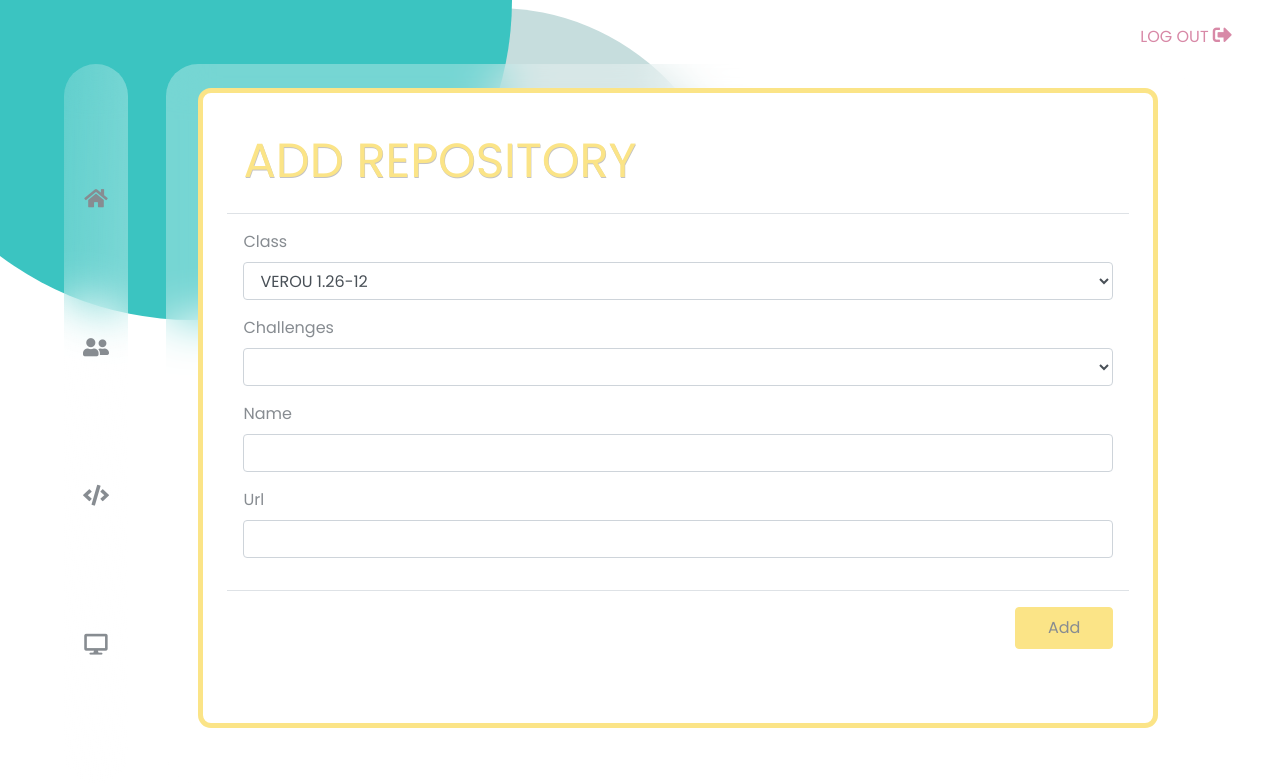
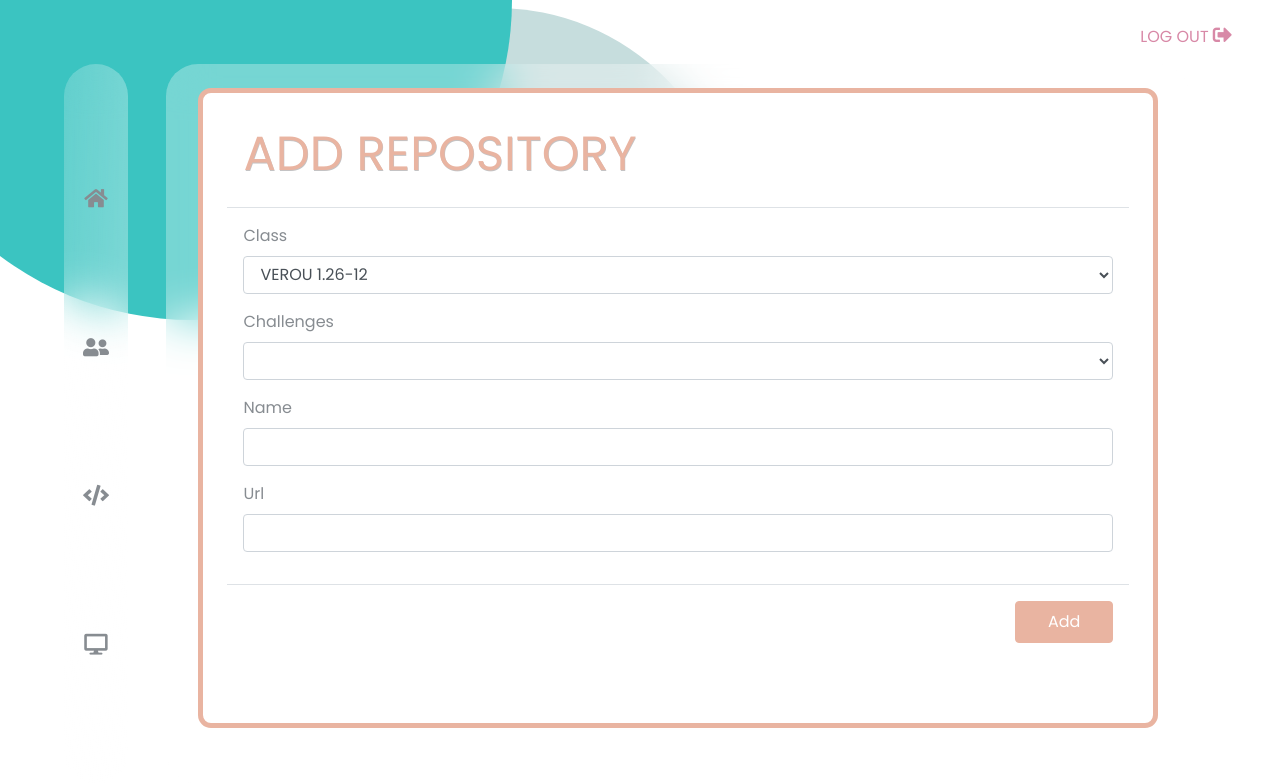
Before and after one commit to grb-ds/mvc, a PHP site: template View/create_repository.php in a window 1280 px wide. Shown: the top 783 px of the page. Run offline with PHP 8.4, Linux system fonts and the light colour scheme; the template is opened without the code that fills it, so the values that code supplies are empty; some libraries are stand-ins or nearby versions.

Commit message:
Change add repo page color

```diff
--- a/View/create_repository.php
+++ b/View/create_repository.php
@@ -6,11 +6,11 @@ require_once 'includes/nav_student.php';
 
     <div class="container-profile">
 
-    <div class="challenge-add">
+        <div class="exercise-add">
 
                 <form name="add" method="post" action="">
                     <div class="modal-header">
-                    <h4 class="modal-title">Add Repository</h4>
+                    <h4 class="modal-title-exercise">Add Repository</h4>
                 </div>
                     <div class="modal-body">
                         <div class="form-group">
@@ -37,7 +37,7 @@ require_once 'includes/nav_student.php';
                         </div>
                     </div>
                     <div class="modal-footer">
-                        <input type="submit" class="btn btn-secondary" value="Add" name="addRepository">
+                        <input type="submit" class="btn btn-secondary exercise" value="Add" name="addRepository">
                     </div>
                 </form>
             </div>
--- a/View/public_homepage.php
+++ b/View/public_homepage.php
@@ -11,7 +11,7 @@
     <title>Becode2U</title>
 </head>
 <div class="signin-container">
-    <div class="signin-form">
+    <div class="signin-form landing">
         <h1>WELCOME BACK! </h1>
         <p>Please log in to continue</p>
         <form action="" method="POST">
--- a/View/student_profile.php
+++ b/View/student_profile.php
@@ -14,7 +14,7 @@ require_once 'includes/nav_student.php';
 
         <div class="exercise-list">
             <h3>Exercises</h3>
-            <button type="submit" name="createRepository" id="coach-add-challenge-btn"><a href="index.php?page=createRepository">Add your repository</a></button>
+            <button type="submit" name="createRepository" id="coach-add-challenge-btn"><a href="index.php?page=createRepository">Add Your Repository</a></button>
             <?php foreach($_SESSION['challenges'] as $challenge) : ?>
             <div class="challenge-display">
                 <p><b>Name:</b> <?= $challenge["name"];?><br>
@@ -39,7 +39,7 @@ require_once 'includes/nav_student.php';
         <div class="repo">
             <h3>Your Next Watch</h3>
             <h4><?= $_SESSION['reminder']['date'];?></h4>
-            <a href="mailto:<?= $_SESSION['reminder']['email']; ?>">Want an email reminder to yourself?</a>
+            <a href="mailto:<?= $_SESSION['reminder']['email']; ?>"><i class="fas fa-envelope-open-text"></i>Want an email reminder to yourself?</a>
         </div>
 
         <div class="student-list">
--- a/config.php
+++ b/config.php
@@ -3,6 +3,6 @@
 $config = [
     'host' => 'localhost',
     'user' => 'root',
-    'password' => 'root',
+    'password' => '',
     'databaseName' => 'becode2u',
 ];
--- a/style/style.css
+++ b/style/style.css
@@ -102,6 +102,10 @@ select:focus {
 
 .signin-form select#userRole:focus {
   outline: none;
+}
+
+.signin-form.landing {
+  margin-top: 5rem;
 }
 
 button#login {
@@ -557,6 +561,40 @@ input.btn.btn-secondary:hover {
   color: #fbe487;
 }
 
+.exercise-add {
+  background-color: white;
+  border: 5px solid #e9b4a1;
+  border-radius: 13px;
+  overflow-y: auto;
+  height: 80vh;
+  padding: 1rem 1.5rem;
+}
+
+.exercise-add input,
+.exercise-add textarea,
+.exercise-add select {
+  background-color: transparent;
+}
+
+.modal-title-exercise {
+  text-transform: uppercase;
+  font-size: 3rem;
+  color: #e9b4a1;
+  text-shadow: 0.5px 0.5px #c4c3c4;
+}
+
+input.btn.btn-secondary.exercise {
+  color: white;
+  background-color: #e9b4a1;
+  border-color: #e9b4a1;
+  padding: 0.5rem 2rem;
+}
+
+input.btn.btn-secondary:hover {
+  background-color: #878c91;
+  color: #fbe487;
+}
+
 .circle {
   background: #3bc4c1;
   height: 40rem;
--- a/style/style.scss
+++ b/style/style.scss
@@ -102,6 +102,10 @@ select:focus {
   select#userRole:focus {
     outline: none;
   }
+}
+
+.signin-form.landing{
+  margin-top: 5rem;
 }
 
 button#login {
@@ -460,6 +464,38 @@ input.btn.btn-secondary:hover {
   color: $yellow;
 }
 
+// add exercise page css
+.exercise-add{
+  background-color: white;
+  border: 5px solid $carol;
+  border-radius: 13px;
+  overflow-y: auto;
+  height: 80vh;
+  padding: 1rem 1.5rem;
+  input,
+  textarea,
+  select {
+    background-color: transparent;
+  }
+
+.modal-title-exercise {
+  text-transform: uppercase;
+  font-size: 3rem;
+  color: $carol;
+  text-shadow: 0.5px 0.5px $grey;
+}
+input.btn.btn-secondary.exercise {
+  color: white;
+  background-color: $carol;
+  border-color: $carol;
+  padding: 0.5rem 2rem;
+}
+input.btn.btn-secondary.exercise:hover {
+  background-color: $white;
+  color: $carol;
+}
+}
+
 // footer css
 .circle {
   background: $turquoise;
```
Also changed, not shown: 1 other file.
